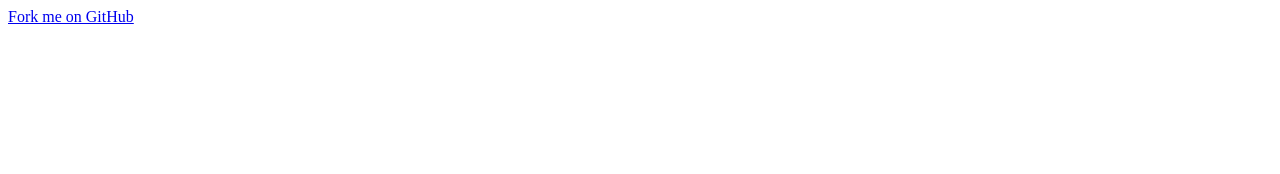
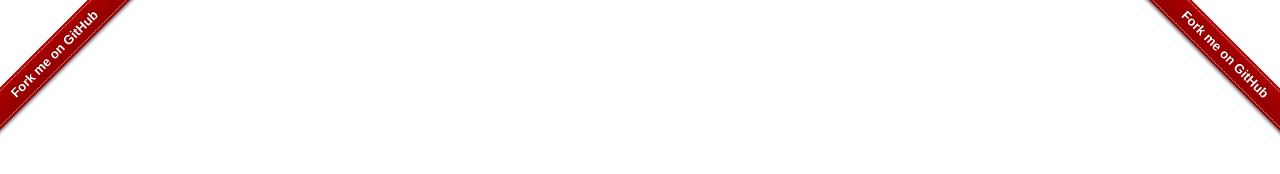
Before and after one commit to simonwhitaker/github-fork-ribbon-css, a plain HTML site: page index.html in a window 1280 px wide. Drawn offline with Linux system fonts and the light colour scheme.

Commit message:
Add right AND left ribbons to demo page.

```diff
--- a/index.html
+++ b/index.html
@@ -7,6 +7,7 @@
     <![endif]-->
 </head>
 <body>
-    <div id="github-fork-ribbon"><a href="https://github.com/simonwhitaker/github-fork-ribbon-css">Fork me on GitHub</a></div>
+    <div class="github-fork-ribbon right"><a href="https://github.com/simonwhitaker/github-fork-ribbon-css">Fork me on GitHub</a></div>
+    <div class="github-fork-ribbon left"><a href="https://github.com/simonwhitaker/github-fork-ribbon-css">Fork me on GitHub</a></div>
 </body>
 </html>
```
